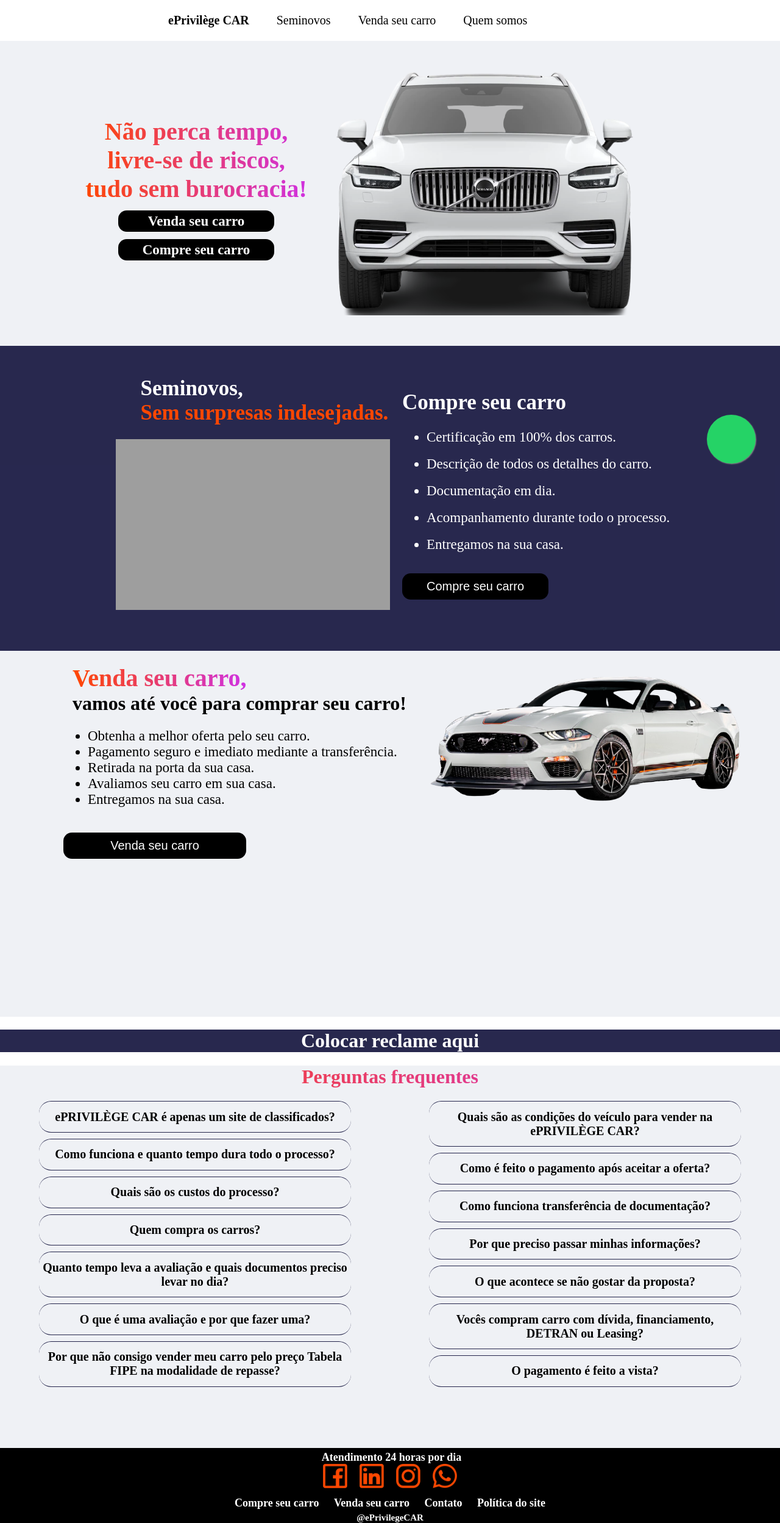
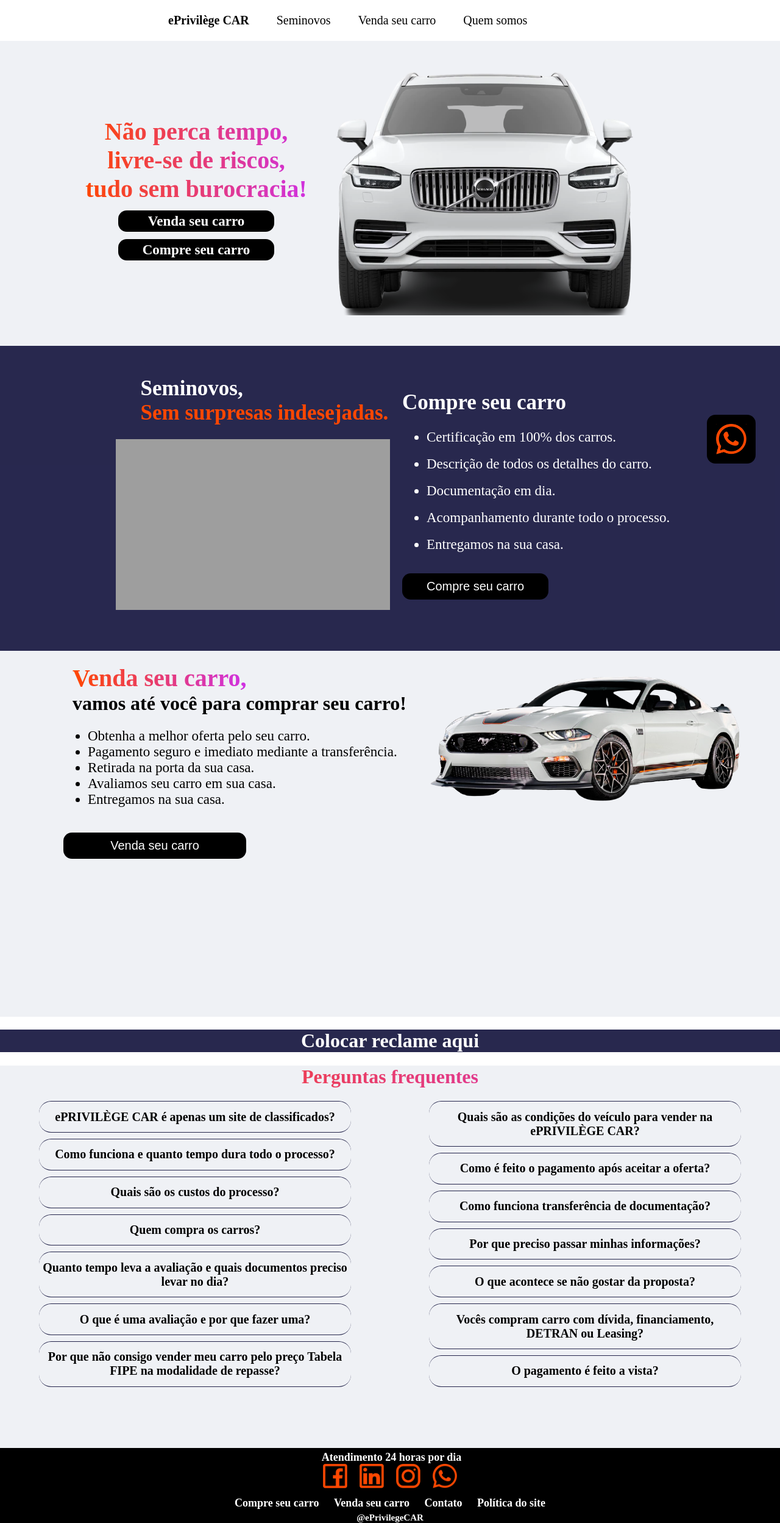
Before and after one commit to Gabrie1Alves/ePrivilegeCAR2.0, a PHP site: page /default.php in a window 1280 px wide. Shown: the whole page at 61% size. Run offline with PHP 8.4, Linux system fonts and the light colour scheme; grey boxes are pictures that could not be loaded.

Commit message:
whatsapp icone flutuante na pagina

```diff
--- a/css/whatsapp.css
+++ b/css/whatsapp.css
@@ -4,16 +4,21 @@
     height: 80px;
     bottom: 40px;
     right: 40px;
-    background-color: #25d366;
+    background-color: black;
     color: white;
-    border-radius: 50px;
+    border-radius: 14px;
     text-align: center;
     font-size: 30px;
-    box-shadow: 1px 1px 2px #888;
     z-index: 1000;
+    transition-duration: 1s;
 }
-.fa-whatsapp{
-    margin-top: 27px;
+.logoWhats{
+    width: 50px;
+    margin: 15px;
+
+}
+.whatsapp-link:hover{
+    border: #ff4700 1px solid;
 }
 @media(max-width: 1090px){
     .whatsapp-link{
--- a/default.php
+++ b/default.php
@@ -11,7 +11,7 @@
 
     <body style="margin:0px">
 
-    <a class="whatsapp-link" href="https://api.whatsapp.com/send?phone=5541995465020&text=Ol%C3%A1,%20quero%20marcar%20uma%20vistoria!" target="_blank"> <i class="fa fa-whatsapp"></i> </a>
+    <a class="whatsapp-link" href="https://api.whatsapp.com/send?phone=5541995465020&text=Ol%C3%A1,%20quero%20marcar%20uma%20vistoria!" target="_blank"> <img class="logoWhats" src="./imagem/imgLogos/whatsapp.png" alt=""></i> </a>
 
 
         <div class="cab">
```
